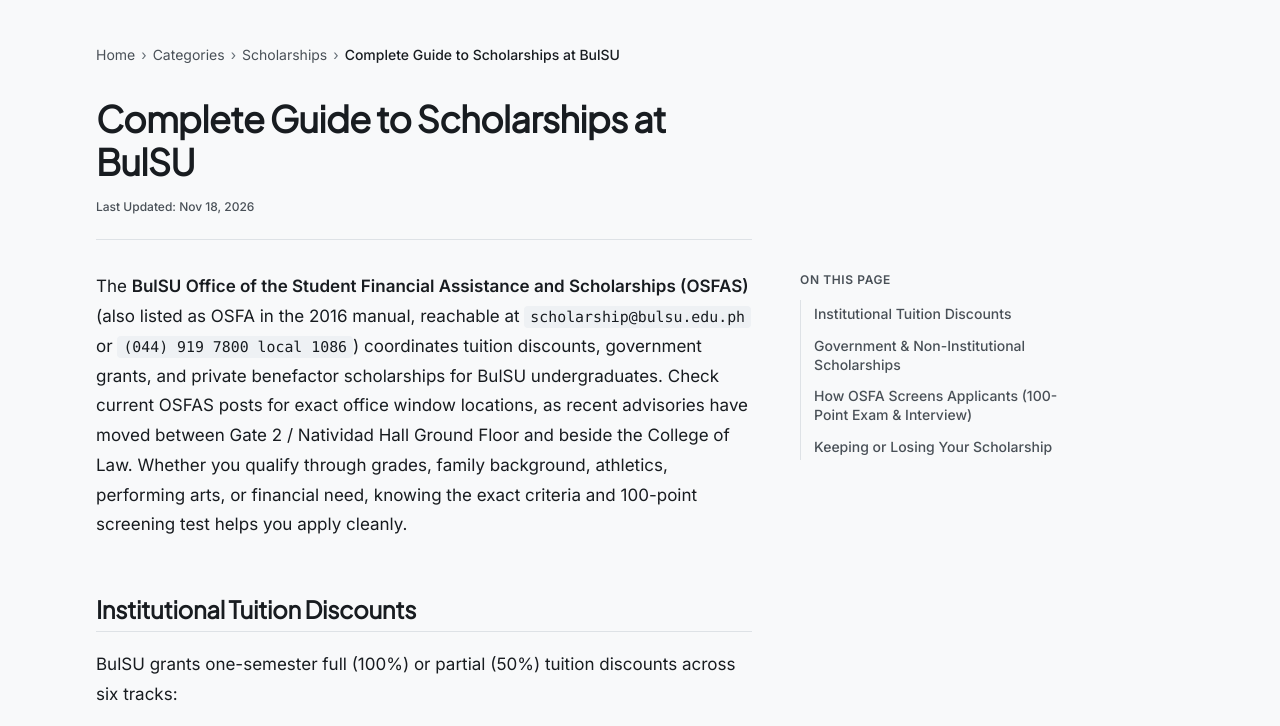
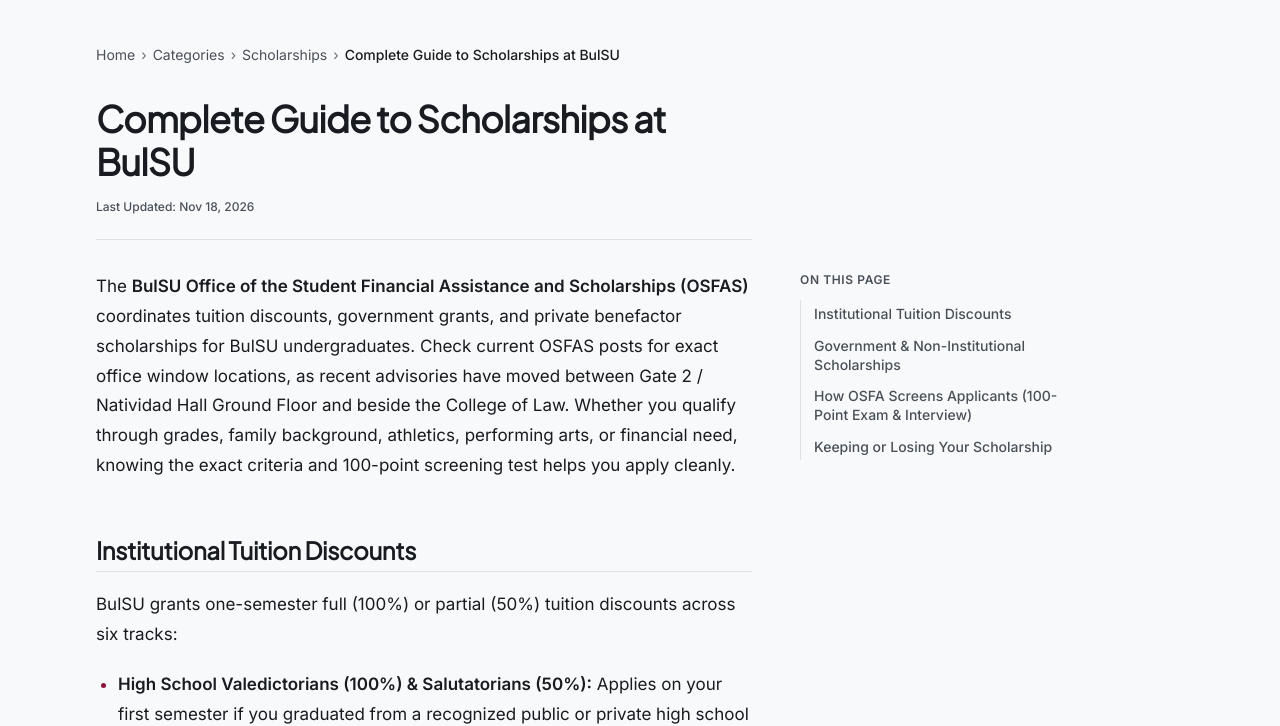
Before and after one commit to bulsutools/geary, an Astro site: page /articles/complete-guide-to-scholarships-at-bulsu in a window 1280 px wide. Shown: the part 68-794 px from the top of the page. Built offline with nearby package versions, Linux system fonts and the light colour scheme; Astro itself is replaced by a stand-in of ours.

Commit message:
fix(content): remove outdated form and contact notes from guides

```diff
--- a/src/content/articles/complete-guide-to-scholarships-at-bulsu.md
+++ b/src/content/articles/complete-guide-to-scholarships-at-bulsu.md
@@ -13,7 +13,7 @@ sources:
     url: "https://www.facebook.com/BulSUStudentFinancialAssistanceandScholarships/posts/pfbid02fzqp8EHJWFEnpANu8XTV31DxsJ46oLPbw2ktGzNvSGJsM9QmHV2smTAGZz6LQ3K6l"
 ---
 
-The **BulSU Office of the Student Financial Assistance and Scholarships (OSFAS)** (also listed as OSFA in the 2016 manual, reachable at `scholarship@bulsu.edu.ph` or `(044) 919 7800 local 1086`) coordinates tuition discounts, government grants, and private benefactor scholarships for BulSU undergraduates. Check current OSFAS posts for exact office window locations, as recent advisories have moved between Gate 2 / Natividad Hall Ground Floor and beside the College of Law. Whether you qualify through grades, family background, athletics, performing arts, or financial need, knowing the exact criteria and 100-point screening test helps you apply cleanly.
+The **BulSU Office of the Student Financial Assistance and Scholarships (OSFAS)** coordinates tuition discounts, government grants, and private benefactor scholarships for BulSU undergraduates. Check current OSFAS posts for exact office window locations, as recent advisories have moved between Gate 2 / Natividad Hall Ground Floor and beside the College of Law. Whether you qualify through grades, family background, athletics, performing arts, or financial need, knowing the exact criteria and 100-point screening test helps you apply cleanly.
 
 ## Institutional Tuition Discounts
 
--- a/src/content/articles/essential-things-freshmen-should-know.md
+++ b/src/content/articles/essential-things-freshmen-should-know.md
@@ -18,8 +18,6 @@ Stepping onto a BulSU campus for the first time comes with unwritten habits ever
 ## Handog ni BulSU kay Bunso Orientation
 
 All incoming freshmen and transfer students are required to attend *Handog ni BulSU kay Bunso*, BulSU's annual orientation before classes open in the first semester. You'll meet university officials, tour academic offices and student services, and get walked through academic regulations and campus traditions. Even upperclassmen get an annual re-orientation each first semester to refresh policy rules.
-
-You'll also find a duplicate **Acknowledgement Form** inside the Undergraduate Student Manual. Fill it out, have your parent or guardian sign it, and submit the duplicate copy to your College Secretary's office or campus. Signing confirms you know you are accountable for following manual policies even if you overlook a section later.
 
 ## Daily Essentials: Portal, IDs, and Uniform Days
 
```
